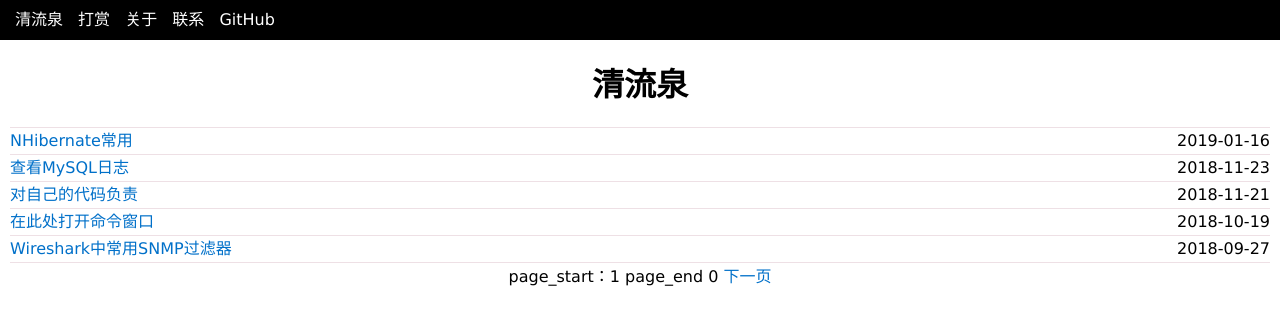
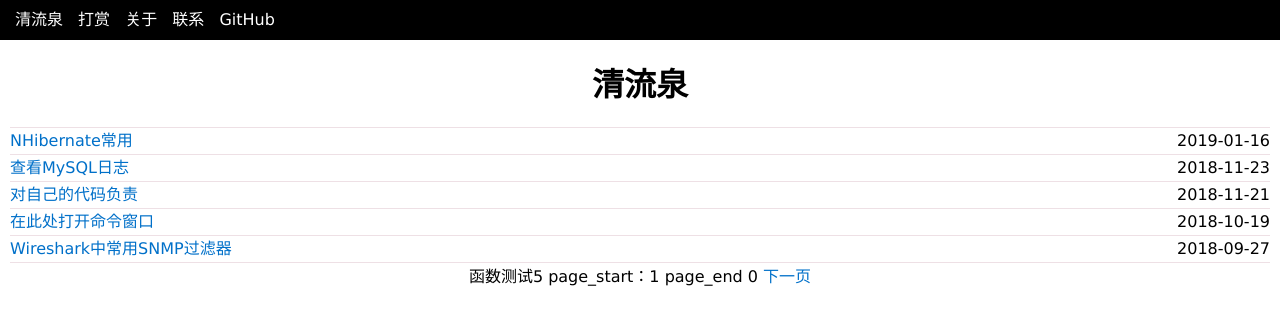
Before and after one commit to yinyongxian/yinyongxian.github.io, a Jekyll site: the page built from index.html, in a window 1280 px wide. Shown: the top 325 px of the page. Built offline with Jekyll 4.4.1, drawn with Linux system fonts in a browser that asks for light colours; the list of posts is cut into pages by our own code.

Commit message:
函数测试

```diff
--- a/index.html
+++ b/index.html
@@ -49,9 +49,9 @@ title: 清流泉
 
     {% assign  raw_page_start = {{ paginator.page | minus: 2}} %}
     {% assign  raw_page_end = {{ paginator.page | plus: 2 }} %}
-    {% assign  page_start = {{ raw_page_start| at_least: 1 }} %}
+    {% assign  page_start = {{ raw_page_start | at_least: 1 }} %}
     {% assign  page_end = {{ raw_page_end | at_most: paginator.total_pages }} %}
-
+    函数测试{{ 4 | at_least: 5 }}
     page_start：{{page_start}} page_end {{page_end}}
     {% for page in (page_start..page_end) %}
     {% if page == paginator.page %}
```
